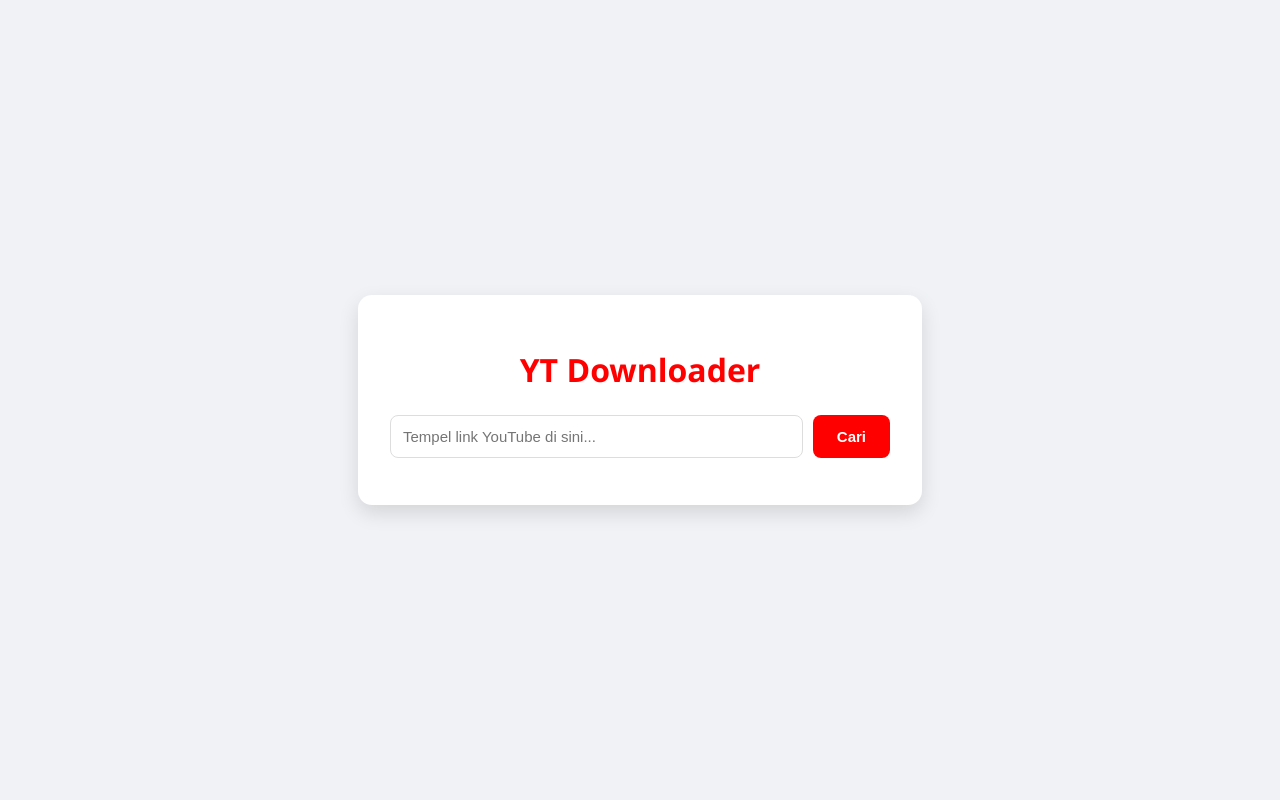
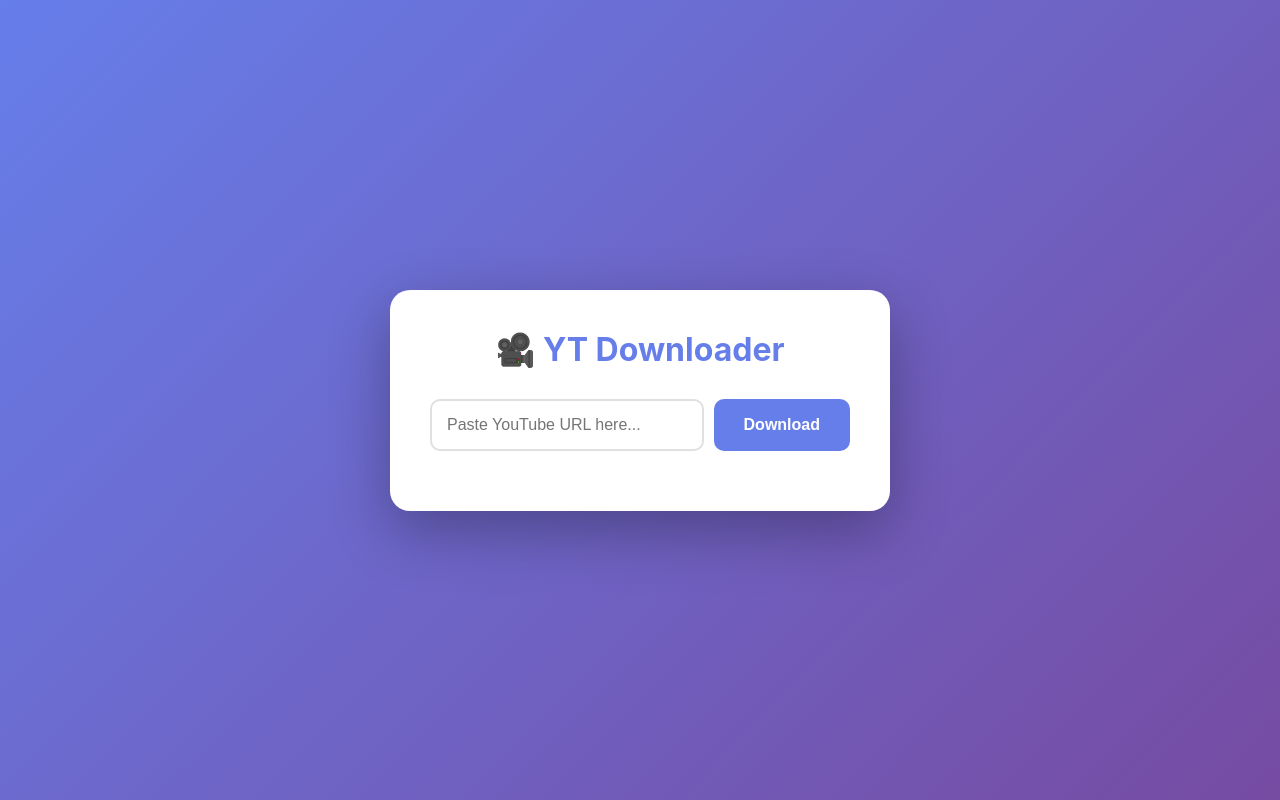
Before and after one commit to zenhkm/yt.quizb.my.id, a Flask app: page / in a window 1280 px wide. Run offline with Flask 3, Linux system fonts and the light colour scheme.

Commit message:
edit 22779

```diff
--- a/templates/index.html
+++ b/templates/index.html
@@ -4,207 +4,208 @@
     <meta charset="UTF-8">
     <meta name="viewport" content="width=device-width, initial-scale=1.0">
     <title>YT Downloader</title>
-
     <style>
+        * { margin: 0; padding: 0; box-sizing: border-box; }
         body {
-            font-family: 'Segoe UI', sans-serif;
-            background: #f0f2f5;
+            font-family: -apple-system, BlinkMacSystemFont, 'Segoe UI', sans-serif;
+            background: linear-gradient(135deg, #667eea 0%, #764ba2 100%);
+            min-height: 100vh;
             display: flex;
             justify-content: center;
             align-items: center;
-            min-height: 100vh;
-            margin: 0;
+            padding: 20px;
         }
-
         .container {
-            background: #fff;
-            padding: 2rem;
-            border-radius: 14px;
-            box-shadow: 0 8px 20px rgba(0,0,0,.12);
+            background: white;
+            padding: 40px;
+            border-radius: 20px;
+            box-shadow: 0 20px 60px rgba(0,0,0,0.3);
             width: 100%;
             max-width: 500px;
+        }
+        h1 {
+            color: #667eea;
+            margin-bottom: 30px;
             text-align: center;
+            font-size: 32px;
         }
-
-        h1 {
-            color: #ff0000;
-            margin-bottom: 1.5rem;
-        }
-
         .input-group {
             display: flex;
             gap: 10px;
+            margin-bottom: 20px;
         }
-
         input {
             flex: 1;
-            padding: 12px;
-            border: 1px solid #ddd;
-            border-radius: 8px;
-            font-size: 15px;
+            padding: 15px;
+            border: 2px solid #e0e0e0;
+            border-radius: 10px;
+            font-size: 16px;
+            transition: border 0.3s;
+        }
+        input:focus {
             outline: none;
+            border-color: #667eea;
         }
-
         button {
-            padding: 12px 24px;
-            background: #ff0000;
-            color: #fff;
+            padding: 15px 30px;
+            background: #667eea;
+            color: white;
             border: none;
-            border-radius: 8px;
+            border-radius: 10px;
             cursor: pointer;
+            font-size: 16px;
             font-weight: 600;
-            font-size: 15px;
+            transition: all 0.3s;
         }
-
-        button:hover {
-            background: #cc0000;
+        button:hover:not(:disabled) {
+            background: #5568d3;
+            transform: translateY(-2px);
         }
-
         button:disabled {
             background: #ccc;
             cursor: not-allowed;
+            transform: none;
         }
-
-        .loader {
+        .spinner {
+            border: 3px solid #f3f3f3;
+            border-top: 3px solid #667eea;
+            border-radius: 50%;
+            width: 40px;
+            height: 40px;
+            animation: spin 1s linear infinite;
+            margin: 20px auto;
             display: none;
-            margin: 20px auto;
-            border: 4px solid #eee;
-            border-top: 4px solid #ff0000;
-            border-radius: 50%;
-            width: 32px;
-            height: 32px;
-            animation: spin 1s linear infinite;
         }
-
         @keyframes spin {
             0% { transform: rotate(0deg); }
             100% { transform: rotate(360deg); }
         }
-
-        #msg {
-            margin-top: 15px;
+        .message {
+            margin-top: 20px;
+            padding: 15px;
+            border-radius: 10px;
+            text-align: center;
             font-size: 14px;
+            display: none;
+        }
+        .message.error {
+            background: #fee;
+            color: #c33;
+            border: 1px solid #fcc;
+        }
+        .message.success {
+            background: #efe;
+            color: #3c3;
+            border: 1px solid #cfc;
+        }
+        .message.info {
+            background: #eef;
+            color: #33c;
+            border: 1px solid #ccf;
         }
     </style>
 </head>
 <body>
-
     <div class="container">
-    <h1>YT Downloader</h1>
+        <h1>🎥 YT Downloader</h1>
 
         <div class="input-group">
-        <input
-            type="text"
-            id="urlInput"
-            placeholder="Tempel link YouTube di sini..."
-        >
-        <button id="btnSubmit" onclick="downloadVideo()">Cari</button>
+            <input type="text" id="urlInput" placeholder="Paste YouTube URL here...">
+            <button id="btnDownload" onclick="startDownload()">Download</button>
         </div>
 
-    <div class="loader" id="loader"></div>
-    <p id="msg"></p>
+        <div class="spinner" id="spinner"></div>
+        <div class="message" id="message"></div>
     </div>
 
     <script>
-function getFilenameFromContentDisposition(contentDisposition) {
-    if (!contentDisposition) return null;
-
-    // RFC 5987: filename*=UTF-8''...
-    const matchStar = contentDisposition.match(/filename\*=(?:UTF-8'')?([^;]+)/i);
-    if (matchStar && matchStar[1]) {
-        const value = matchStar[1].trim().replace(/^"|"$/g, '');
-        try { return decodeURIComponent(value); } catch { return value; }
-    }
-
-    const match = contentDisposition.match(/filename=([^;]+)/i);
-    if (match && match[1]) return match[1].trim().replace(/^"|"$/g, '');
-    return null;
-}
-
-async function downloadVideo() {
+        async function startDownload() {
             const urlInput = document.getElementById('urlInput');
-    const btn = document.getElementById('btnSubmit');
-    const loader = document.getElementById('loader');
-    const msg = document.getElementById('msg');
+            const btn = document.getElementById('btnDownload');
+            const spinner = document.getElementById('spinner');
+            const message = document.getElementById('message');
 
             const url = urlInput.value.trim();
-
             if (!url) {
-        msg.style.color = 'red';
-        msg.innerText = 'URL YouTube belum diisi';
+                showMessage('Masukkan URL YouTube', 'error');
                 return;
             }
 
-    msg.style.color = '#333';
-    msg.innerText = 'Memproses, mohon tunggu...';
-    loader.style.display = 'block';
             btn.disabled = true;
+            spinner.style.display = 'block';
+            message.style.display = 'none';
 
             try {
-        const res = await fetch('api/download', {
+                showMessage('Sedang mendownload... mohon tunggu...', 'info');
+
+                const res = await fetch('/api/download', {
                     method: 'POST',
-            headers: {
-                'Content-Type': 'application/json'
-            },
+                    headers: { 'Content-Type': 'application/json' },
                     body: JSON.stringify({ url })
                 });
 
-        const contentType = (res.headers.get('content-type') || '').toLowerCase();
+                const contentType = res.headers.get('content-type') || '';
+
                 if (!res.ok) {
-            let errorMsg;
-            if (contentType.includes('application/json')) {
-                try {
+                    let errorMsg = 'Download gagal';
+                    if (contentType.includes('json')) {
                         const errorData = await res.json();
-                    errorMsg = errorData.error || `HTTP ${res.status}`;
-                } catch {
-                    errorMsg = await res.text() || `HTTP ${res.status}`;
-                }
+                        errorMsg = errorData.error || errorMsg;
                     } else {
-                errorMsg = await res.text() || `HTTP ${res.status}`;
+                        errorMsg = await res.text();
                     }
                     throw new Error(errorMsg);
                 }
 
-        // If server returned an error page/text, don't save it as a video
-        if (contentType.includes('text/') || contentType.includes('application/json')) {
-            let errorMsg;
-            try {
-                const errorData = await res.json();
-                errorMsg = errorData.error || 'Server mengembalikan respons non-video';
-            } catch {
+                if (!contentType.includes('video') && !contentType.includes('octet-stream')) {
                     const text = await res.text();
-                errorMsg = text || 'Server mengembalikan respons non-video';
+                    throw new Error(text || 'Response bukan video file');
                 }
-            throw new Error(errorMsg);
-        }
-
-        const cd = res.headers.get('content-disposition') || '';
-        const filename = getFilenameFromContentDisposition(cd) || 'video';
 
                 const blob = await res.blob();
                 const downloadUrl = URL.createObjectURL(blob);
+
+                const disposition = res.headers.get('content-disposition');
+                let filename = 'video.mp4';
+                if (disposition) {
+                    const match = disposition.match(/filename[^;=\n]*=((['"]).*?\2|[^;\n]*)/);
+                    if (match && match[1]) {
+                        filename = match[1].replace(/['"]/g, '');
+                    }
+                }
 
                 const a = document.createElement('a');
                 a.href = downloadUrl;
                 a.download = filename;
                 document.body.appendChild(a);
                 a.click();
+                document.body.removeChild(a);
+                URL.revokeObjectURL(downloadUrl);
 
-        URL.revokeObjectURL(downloadUrl);
-        a.remove();
-
-        msg.style.color = 'green';
-        msg.innerText = 'Download selesai ✔';
+                showMessage('✅ Download berhasil!', 'success');
+                urlInput.value = '';
 
             } catch (err) {
-        msg.style.color = 'red';
-        msg.innerText = 'Error: ' + err.message;
+                console.error(err);
+                showMessage('❌ ' + err.message, 'error');
             } finally {
-        loader.style.display = 'none';
+                spinner.style.display = 'none';
                 btn.disabled = false;
             }
         }
+
+        function showMessage(text, type) {
+            const message = document.getElementById('message');
+            message.textContent = text;
+            message.className = 'message ' + type;
+            message.style.display = 'block';
+        }
+
+        document.getElementById('urlInput').addEventListener('keypress', function(e) {
+            if (e.key === 'Enter') {
+                startDownload();
+            }
+        });
     </script>
-
 </body>
 </html>
```
Lines whose indentation alone changed are shown as unchanged.
